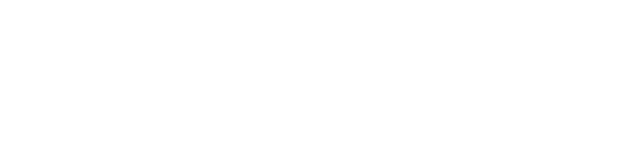
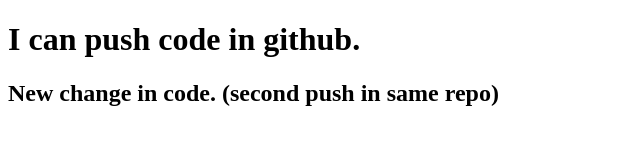
Before and after one commit to shawon-MG/my-first-repo, a plain HTML site: page index.html in a window 1280 px wide. Shown: the whole page, without its empty margins (0-640 px from the left). Drawn offline with Linux system fonts and the light colour scheme.

Commit message:
secondPush

```diff
--- a/index.html
+++ b/index.html
@@ -7,6 +7,7 @@
     <title>My_First_Repository</title>
 </head>
 <body>
-
+    <h1>I can push code in github.</h1>
+    <h2>New change in code. (second push in same repo)</h2>
 </body>
 </html>
```
